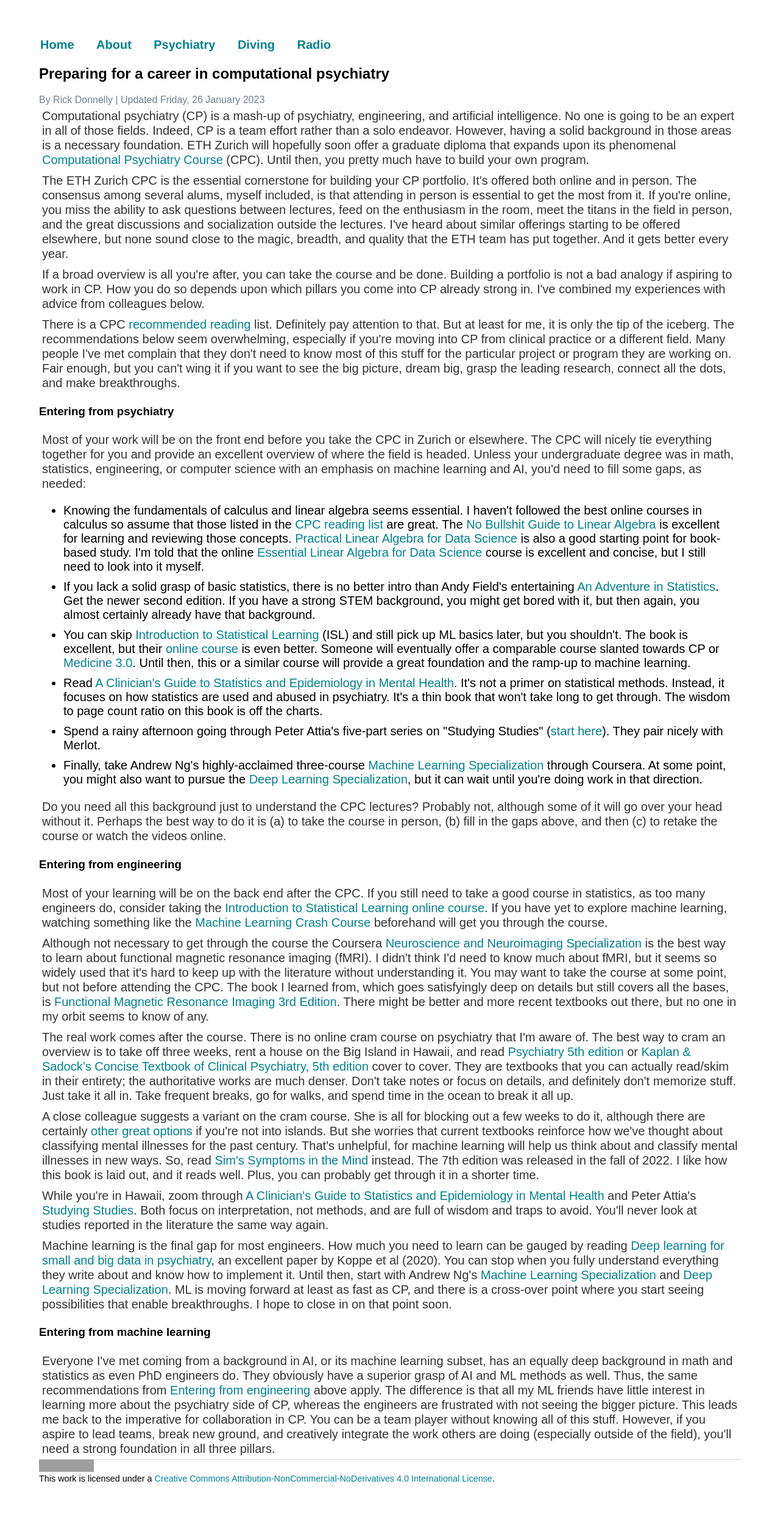
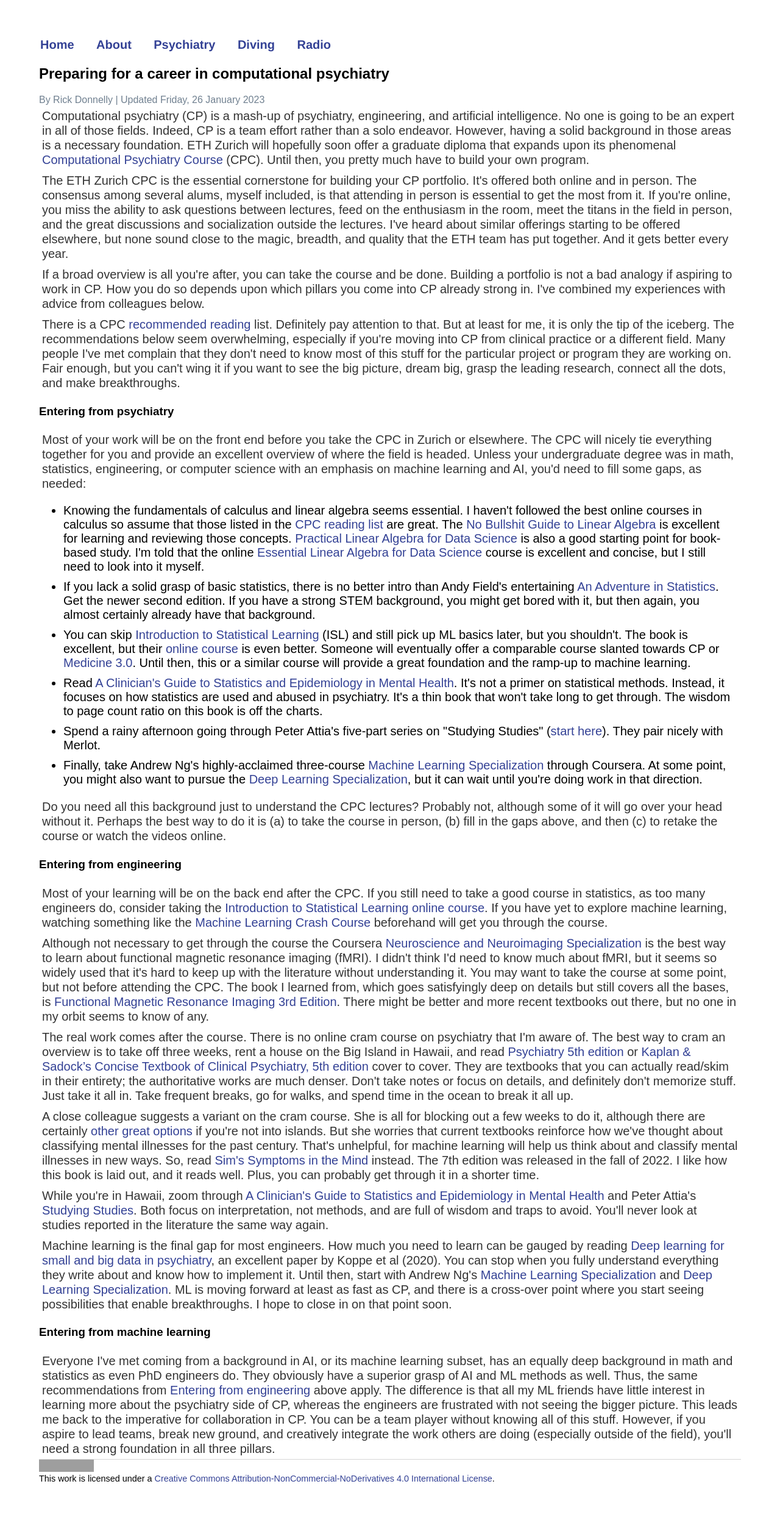
Before and after one commit to rickdonnelly/rickdonnelly.github.io, a Jekyll site: the page built from psychiatry/learning-cp.html, in a window 1280 px wide. Shown: the whole page at 61% size. Built offline with Jekyll 4.4.1, drawn with Linux system fonts in a browser that asks for light colours; grey boxes are pictures that could not be loaded.

Commit message:
Yup, still tweaking spacings

```diff
--- a/css/main.css
+++ b/css/main.css
@@ -17,7 +17,7 @@
 }
 a {
     text-decoration: none;
-    color: #028090;
+    color: #334195;  /* Dark cornflower blue */
 }
 a:hover {
     text-decoration: underline;
--- a/psychiatry/learning-cp.html
+++ b/psychiatry/learning-cp.html
@@ -4,7 +4,7 @@
 ---
 
 <div>
-  <h2 style="line-spacing:1px;">Preparing for a career in computational psychiatry</h2>
+  <h2 style="padding:0px;">Preparing for a career in computational psychiatry</h2>
   <font size=small style="color:SlateGray">By Rick Donnelly | Updated Friday, 26 January 2023</font>
 
   <p>Computational psychiatry (CP) is a mash-up of psychiatry, engineering, and artificial intelligence. No one is going to be an expert in all of those fields. Indeed, CP is a team effort rather than a solo endeavor. However, having a solid background in those areas is a necessary foundation. ETH Zurich will hopefully soon offer a graduate diploma that expands upon its phenomenal <a href="https://www.translationalneuromodeling.org/cpcourse/">Computational Psychiatry Course</a> (CPC). Until then, you pretty much have to build your own program.</p>
```
